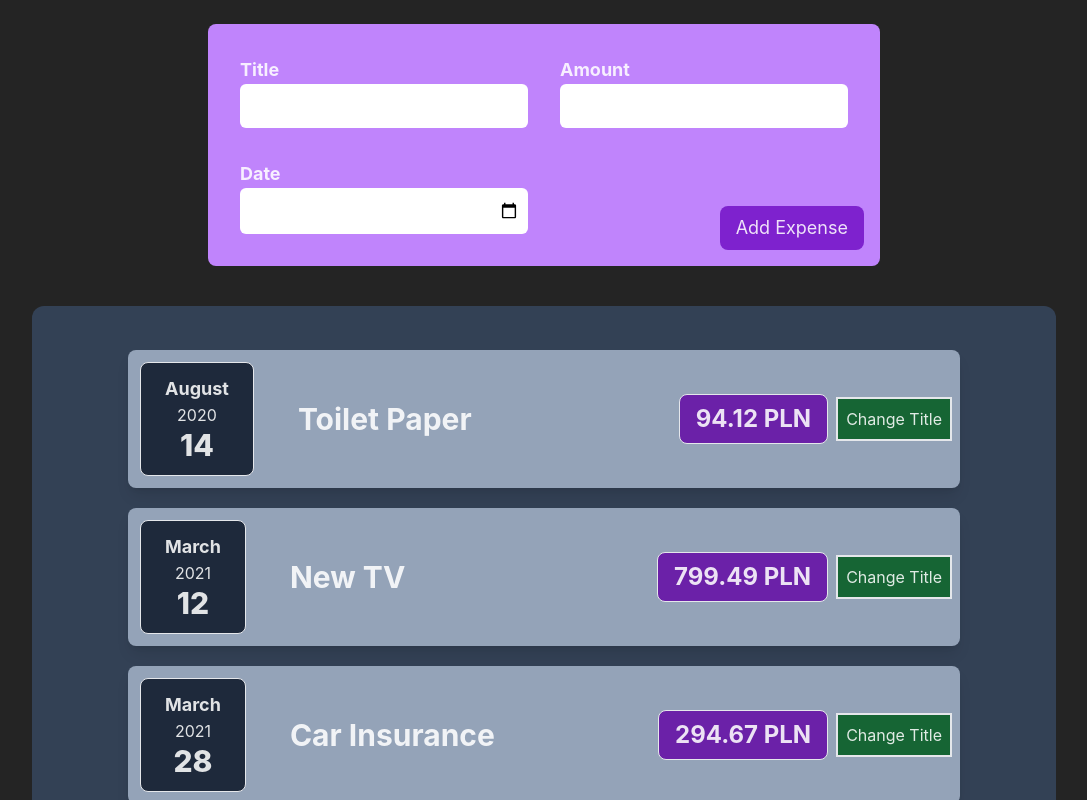
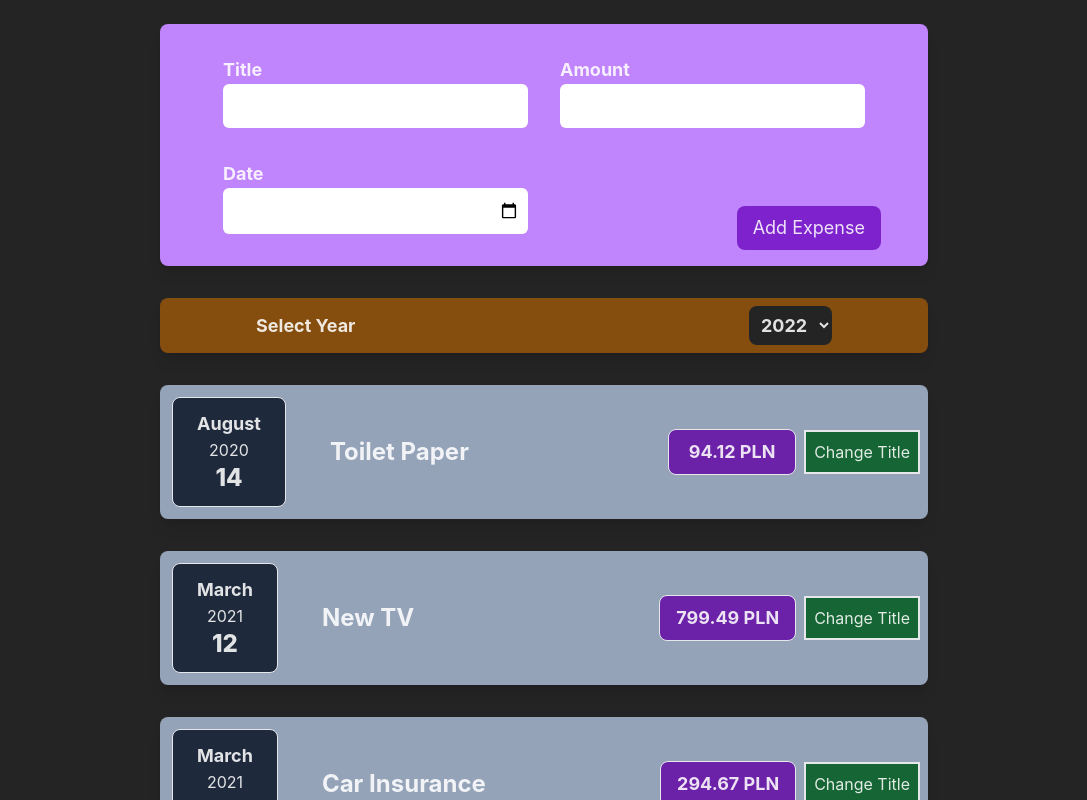
Before and after one commit to frankot/expenses-app-AGAIN, a React (Vite) app: page / in a window 1280 px wide. Shown: the top 800 px of the page, without its empty margins (96-1183 px from the left). Built offline with nearby package versions, Linux system fonts and the light colour scheme.

Commit message:
ExpensesFilter added!

```diff
--- a/src/components/Expenses/ExpensItem.jsx
+++ b/src/components/Expenses/ExpensItem.jsx
@@ -1,25 +1,24 @@
 import ExpenseDate from "./ExpenseDate";
-import Card from "../UI/Card";
+import CardItem from "../UI/CardItem";
 import { useState } from "react";
 
 export default function ExpensItem(props) {
   const [title, setTitle] = useState(props.title);
-  console.log("Expense Item evaluted by React");
   const clickHandler = () => {
     setTitle("Ugabuga");
   };
   return (
-    <Card className="flex justify-between items-center mx-24 my-5 bg-slate-400  p-2">
+    <CardItem className=" bg-slate-400  p-2 ">
       <div className="flex-none mr-10">
         <ExpenseDate date={props.date} />
       </div>
-      <div className="flex-1 text-3xl font-bold">{title}</div>
-      <div className=" bg-purple-800 rounded-lg m-2 px-4 py-2 border min-w-[8rem] font-bold text-2xl justify-center flex">
+      <div className="flex-1 text-2xl font-bold">{title}</div>
+      <div className=" bg-purple-800 rounded-lg m-2 px-4 py-2 border min-w-[8rem] font-bold text-lg justify-center flex">
         <div>{props.amount} PLN</div>
       </div>
       <button onClick={clickHandler} className="border-2 bg-green-800 p-2">
         Change Title
       </button>
-    </Card>
+    </CardItem>
   );
 }
--- a/src/components/Expenses/Expense.jsx
+++ b/src/components/Expenses/Expense.jsx
@@ -1,10 +1,20 @@
+import { useState } from "react";
+import Card from "../UI/Card";
 import ExpensItem from "./ExpensItem";
+import ExpensesFilter from "./ExpensesFilter";
 
 export default function Expense(prop) {
   const expense = prop.expense;
+  const [filterdYear, setFilteredYear] = useState("2022");
+  const savedYearHandler = (enteredYear) => {
+    setFilteredYear(enteredYear);
+    console.log(`Filtered year from expenses: ${enteredYear}`);
+  };
+
   return (
-    <div className="bg-slate-700 mx-auto max-w-5xl my-10 py-6 rounded-xl">
+    <div className="">
       <ul>
+        <ExpensesFilter selected={filterdYear} onSavePickedYear={savedYearHandler} />
         {expense.map((expenseItem) => (
           <li key={expenseItem.id}>
             <ExpensItem
--- a/src/components/Expenses/ExpenseDate.jsx
+++ b/src/components/Expenses/ExpenseDate.jsx
@@ -6,7 +6,7 @@ export default function ExpenseDate(props) {
     <div className="flex flex-col items-center bg-slate-800 rounded-lg py-3 px-6 m-1 border">
       <div className="font-bold text-lg">{month}</div>
       <div>{year}</div>
-      <div className="text-3xl font-extrabold">{day}</div>
+      <div className="text-2xl font-extrabold">{day}</div>
     </div>
   );
 }
--- /dev/null
+++ b/src/components/Expenses/ExpensesFilter.jsx
@@ -0,0 +1,21 @@
+import { useState } from "react"
+import CardItem from "../UI/CardItem"
+
+export default function ExpensesFilter (props){
+    const yearChangedHandler = e =>{
+        props.onSavePickedYear(e.target.value);
+    }
+
+    return (
+        <CardItem className="bg-yellow-800 justify-between px-24 py-2 text-lg font-bold">
+
+            <div><label >Select Year</label></div>
+            <select className="bg-[#242424] p-2 rounded-lg" value={props.selected} onChange={yearChangedHandler}>
+                <option value="2019">2019</option>
+                <option value="2020">2020</option>
+                <option value="2021">2021</option>
+                <option value="2022">2022</option>
+            </select>
+       </CardItem>
+    )
+}
--- a/src/components/NewExpense/NewExpense.jsx
+++ b/src/components/NewExpense/NewExpense.jsx
@@ -1,4 +1,6 @@
-import NewExpenseForm from "./ExpenseForm";
+import Card from "../UI/Card";
+import CardItem from "../UI/CardItem";
+import ExpenseForm from "./ExpenseForm";
 
 export default function NewExpense(props) {
   const saveExpenseDataHandller = (enteredExpenseData) => {
@@ -6,12 +8,14 @@ export default function NewExpense(props) {
       ...enteredExpenseData,
       id: Math.random().toString(),
     };
-    props.onAddExpense(expenseData)
+    props.onAddExpense(expenseData);
   };
 
   return (
-    <div className="max-w-2xl mx-auto bg-purple-400 mt-6 p-4 rounded-lg text-lg">
-      <NewExpenseForm onSaveExpenseData={saveExpenseDataHandller}/>
-    </div>
+
+      <CardItem className=" bg-purple-400 mt-6 p-4 text-lg">
+        <ExpenseForm onSaveExpenseData={saveExpenseDataHandller} />
+      </CardItem>
+
   );
 }
--- a/src/components/UI/Card.css
+++ b/src/components/UI/Card.css
@@ -2,6 +2,6 @@
 
 @layer components {
   .card {
-    @apply rounded-lg shadow-lg;
+    @apply bg-red-600;
   }
 }
--- /dev/null
+++ b/src/components/UI/CardItem.css
@@ -0,0 +1,7 @@
+@tailwind components;
+
+@layer components {
+  .cardItem {
+    @apply rounded-lg shadow-lg flex justify-center items-center  max-w-3xl mx-auto my-8;
+  }
+}
--- /dev/null
+++ b/src/components/UI/CardItem.jsx
@@ -0,0 +1,6 @@
+import "./CardItem.css";
+
+export default function CardItem(props) {
+  const classes = "cardItem " + props.className;
+  return <div className={classes}>{props.children}</div>;
+}
```
